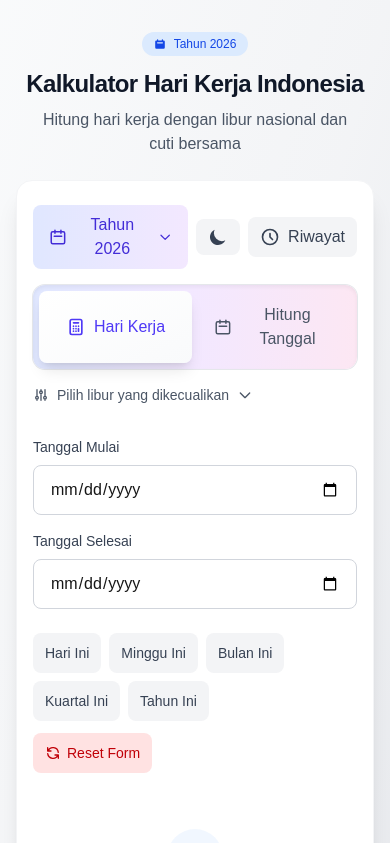
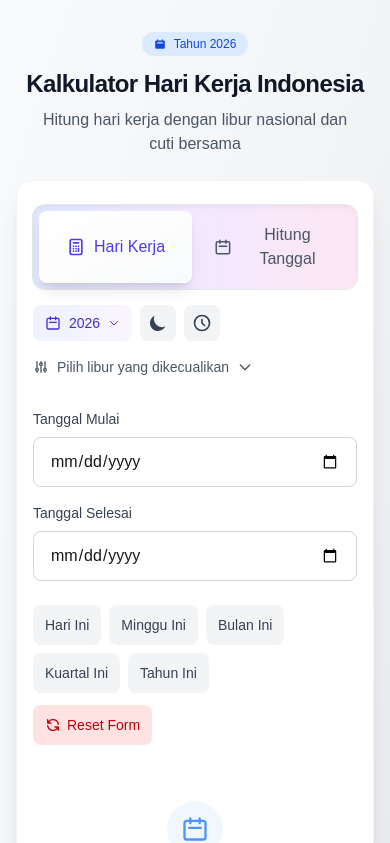
Before and after one commit to revandradev/web-hitung-hari, a Next.js app: page / in a window 390 px wide. Shown: the top 843 px of the page. Built offline with nearby package versions, Linux system fonts and the light colour scheme.

Commit message:
feat: Refactor Calculator header layout for improved responsiveness and accessibility

```diff
--- a/components/Calculator.tsx
+++ b/components/Calculator.tsx
@@ -498,26 +498,37 @@ export default function Calculator() {
       <div id="main-content" className="w-full max-w-2xl mx-auto space-y-4">
         <div className="bg-white dark:bg-gray-800 rounded-2xl shadow-xl p-4 sm:p-6 md:p-8 space-y-6 sm:space-y-8 border border-gray-100 dark:border-gray-700 transition-shadow hover:shadow-2xl">
           <div className="sticky top-0 z-10 bg-white/95 dark:bg-gray-800/95 backdrop-blur-sm -mx-4 sm:-mx-6 md:-mx-8 px-4 sm:px-6 md:px-8 py-2 space-y-4">
-            {/* Year Selector, Dark Mode & Mode Toggle */}
-            <div className="flex flex-col sm:flex-row sm:items-center justify-between gap-4">
-              <div className="flex items-center gap-2">
+            {/* Header: Mode Toggle + Settings */}
+            <div className="flex flex-col lg:flex-row lg:items-center justify-between gap-4">
+              {/* Mode Toggle - Prominent on left */}
+              <div className="flex-1">
+                <ModeToggle mode={mode} onModeChange={setMode} />
+              </div>
+
+              {/* Settings toolbar - Grouped on right */}
+              <div className="flex items-center gap-2 lg:gap-3 flex-wrap">
+                {/* Year Selector */}
                 <button
                   onClick={() => setShowYearSelector(!showYearSelector)}
-                  className="flex items-center gap-2 px-4 py-2 bg-gradient-to-r from-indigo-100 to-purple-100 dark:from-indigo-900/30 dark:to-purple-900/30 text-indigo-700 dark:text-indigo-300 rounded-lg hover:from-indigo-200 hover:to-purple-200 dark:hover:from-indigo-900/50 dark:hover:to-purple-900/50 transition-all duration-200 font-medium"
+                  className="flex items-center gap-2 px-3 sm:px-4 py-2 bg-gradient-to-r from-indigo-50 to-purple-50 dark:from-indigo-900/20 dark:to-purple-900/20 text-indigo-700 dark:text-indigo-300 rounded-lg hover:from-indigo-100 hover:to-purple-100 dark:hover:from-indigo-900/30 dark:hover:to-purple-900/30 transition-all duration-200 font-medium text-sm"
                 >
-                  <svg className="w-5 h-5" fill="none" stroke="currentColor" viewBox="0 0 24 24">
+                  <svg className="w-4 h-4" fill="none" stroke="currentColor" viewBox="0 0 24 24">
                     <path strokeLinecap="round" strokeLinejoin="round" strokeWidth={2} d="M8 7V3m8 4V3m-9 8h10M5 21h14a2 2 0 002-2V7a2 2 0 00-2-2H5a2 2 0 00-2 2v12a2 2 0 002 2z" />
                   </svg>
-                  <span>Tahun {year}</span>
-                  <svg className={`w-4 h-4 transition-transform duration-200 ${showYearSelector ? "rotate-180" : ""}`} fill="none" stroke="currentColor" viewBox="0 0 24 24">
+                  <span className="hidden sm:inline">{year}</span>
+                  <span className="sm:hidden">{year}</span>
+                  <svg className={`w-3 h-3 transition-transform duration-200 ${showYearSelector ? "rotate-180" : ""}`} fill="none" stroke="currentColor" viewBox="0 0 24 24">
                     <path strokeLinecap="round" strokeLinejoin="round" strokeWidth={2} d="M19 9l-7 7-7-7" />
                   </svg>
                 </button>
 
-                {/* Dark Mode Toggle */}
+                {/* Divider */}
+                <div className="w-px h-6 bg-gray-200 dark:bg-gray-700 hidden sm:block" />
+
+                {/* Dark Mode Toggle - Icon only on desktop */}
                 <button
                   onClick={toggleDarkMode}
-                  className="flex items-center gap-2 px-3 py-2 bg-gray-100 dark:bg-gray-700 text-gray-700 dark:text-gray-300 rounded-lg hover:bg-gray-200 dark:hover:bg-gray-600 transition-all duration-200 font-medium"
+                  className="p-2 bg-gray-100 dark:bg-gray-700 text-gray-700 dark:text-gray-300 rounded-lg hover:bg-gray-200 dark:hover:bg-gray-600 transition-all duration-200"
                   title="Toggle dark mode (D)"
                 >
                   {darkMode ? (
@@ -531,25 +542,22 @@ export default function Calculator() {
                   )}
                 </button>
 
-                {/* History Toggle */}
+                {/* History Toggle - Icon only on desktop */}
                 <button
                   onClick={() => setShowHistory(!showHistory)}
-                  className="relative flex items-center gap-2 px-3 py-2 bg-gray-100 dark:bg-gray-700 text-gray-700 dark:text-gray-300 rounded-lg hover:bg-gray-200 dark:hover:bg-gray-600 transition-all duration-200 font-medium"
+                  className="relative p-2 bg-gray-100 dark:bg-gray-700 text-gray-700 dark:text-gray-300 rounded-lg hover:bg-gray-200 dark:hover:bg-gray-600 transition-all duration-200"
                   title="Riwayat perhitungan"
                 >
                   <svg className="w-5 h-5" fill="none" stroke="currentColor" viewBox="0 0 24 24">
                     <path strokeLinecap="round" strokeLinejoin="round" strokeWidth={2} d="M12 8v4l3 3m6-3a9 9 0 11-18 0 9 9 0 0118 0z" />
                   </svg>
-                  <span>Riwayat</span>
                   {history.length > 0 && (
-                    <span className="absolute -top-1 -right-1 w-5 h-5 bg-blue-500 text-white text-xs rounded-full flex items-center justify-center">
+                    <span className="absolute -top-1 -right-1 w-4 h-4 bg-blue-500 text-white text-[10px] rounded-full flex items-center justify-center font-medium">
                       {history.length}
                     </span>
                   )}
                 </button>
               </div>
-
-              <ModeToggle mode={mode} onModeChange={setMode} />
             </div>
 
             {/* Year Dropdown */}
```
